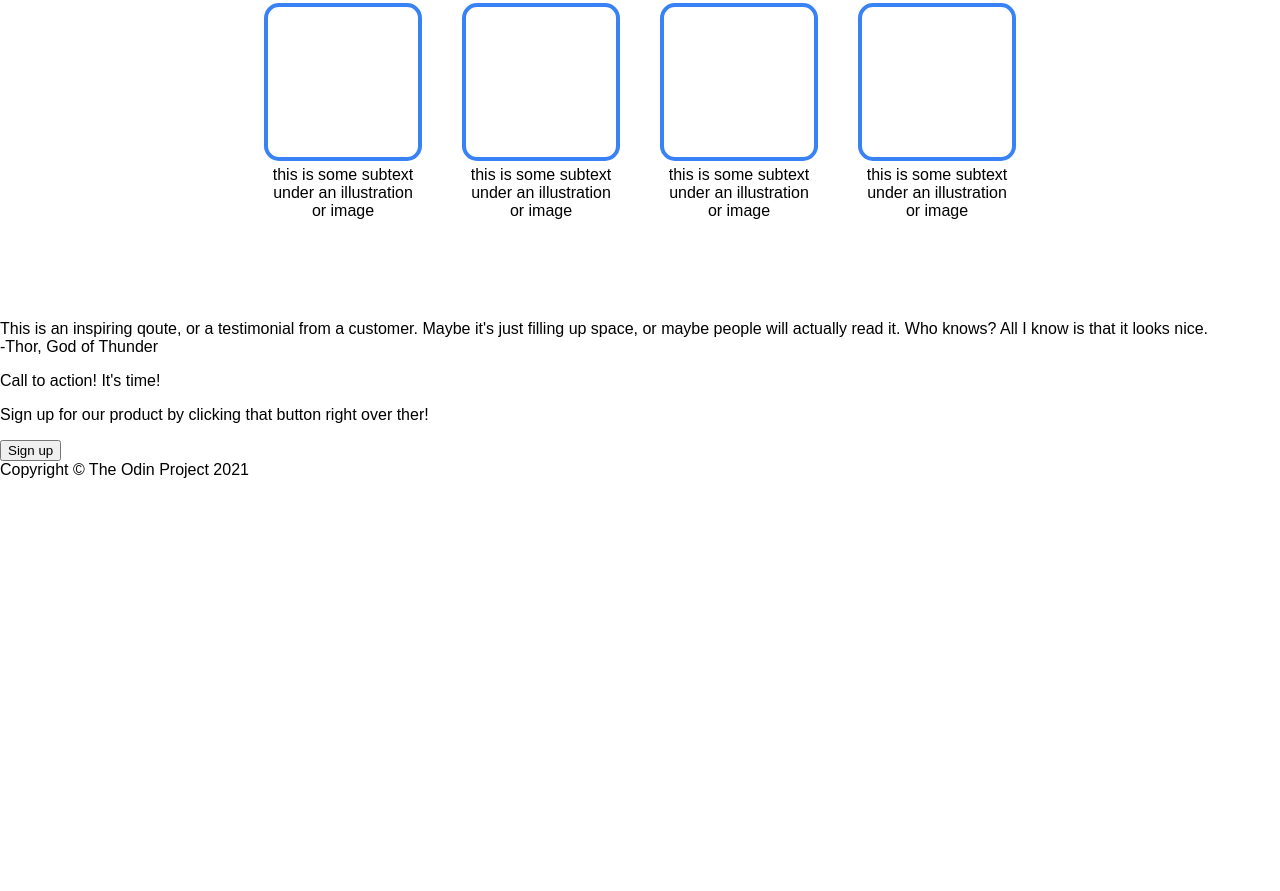
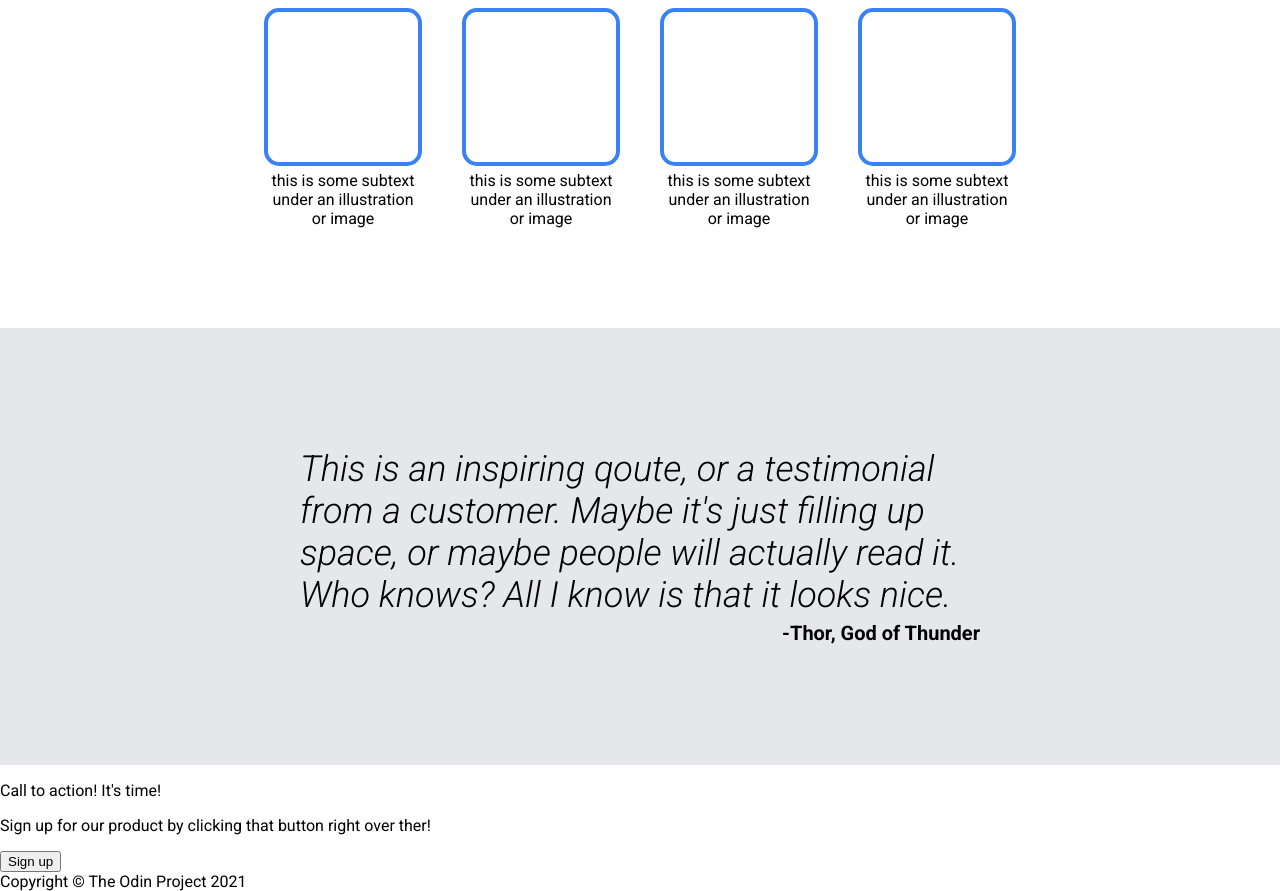
Before and after one commit to GravityCodes/OdinLandingPage, a plain HTML site: page index.html in a window 1280 px wide. Shown: the part 613-1504 px from the top of the page. Before the commit the page ends 1092 px from the top, so only its background shows below. Drawn offline with Linux system fonts and the light colour scheme.

Commit message:
Complete Testimonial Css

```diff
--- a/index.html
+++ b/index.html
@@ -4,6 +4,9 @@
     <meta charset="UTF-8">
     <meta name="viewport" content="width=device-width, initial-scale=1.0">
     <link rel="stylesheet" href="./style.css">
+    <link rel="preconnect" href="https://fonts.googleapis.com">
+    <link rel="preconnect" href="https://fonts.gstatic.com" crossorigin>
+    <link href="https://fonts.googleapis.com/css2?family=Roboto:ital,wght@0,100;0,300;0,400;0,500;0,700;0,900;1,100;1,300;1,400;1,500;1,700;1,900&display=swap" rel="stylesheet">
     <title>Document</title>
 </head>
 <body>
@@ -70,7 +73,7 @@
 
         <!-- Testimonial -->
         <div class="testimonial">
-            <div class="qoute">
+            <div class="quote">
                 This is an inspiring qoute, or a testimonial from a customer.
                 Maybe it's just filling up space, or maybe people will actually read it.
                 Who knows? All I know is that it looks nice.
--- a/style.css
+++ b/style.css
@@ -1,6 +1,6 @@
 body {
     margin: 0;
-    font-family: Arial, Helvetica, sans-serif;
+    font-family: Roboto;
 }
 
 /* Header Styles */
@@ -84,7 +84,7 @@ h1 {
     object-fit: cover;
 }
 
-/* Random Information */
+/* Random Information Styles */
 
 .random-info {
     display: flex;
@@ -126,3 +126,24 @@ h1 {
 .items p {
     margin: 0;
 }
+
+/* Testimonial Styles */
+
+.testimonial {
+    background-color: #E5E7EB;
+    display: flex;
+    flex-direction: column;
+    padding: 120px 300px ;
+    gap: 5px;
+}
+
+.quote {
+    font-size: 36px;
+    font-weight:300;
+    font-style: italic;
+}
+.author {
+    font-size: 20px;
+    font-weight: bold;
+    align-self: flex-end;
+}
```
